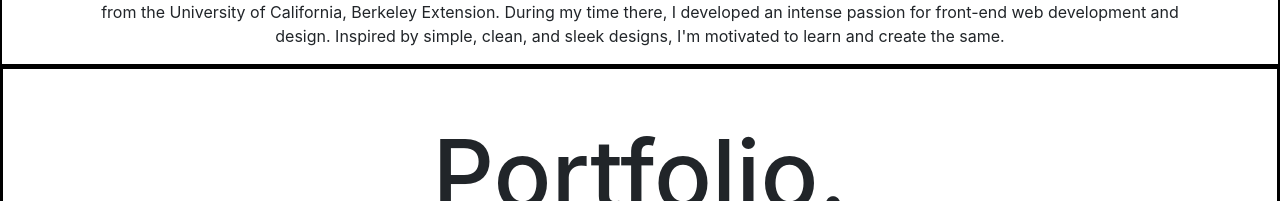
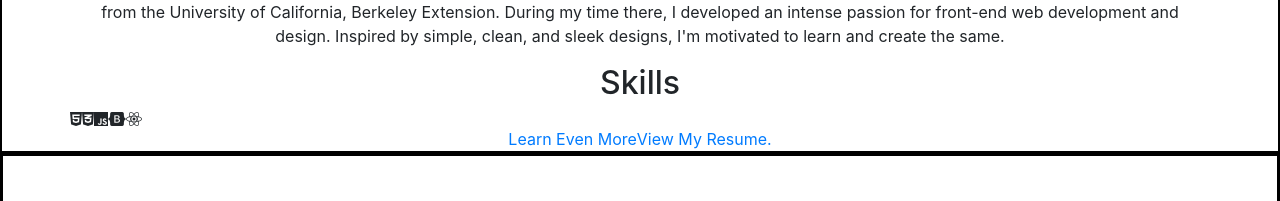
Before and after one commit to Guillermo-Martin/gcm-portfolio, a React (Create React App) app: page / in a window 1280 px wide. Shown: the part 1585-1786 px from the top of the page. Built offline with nearby package versions, Linux system fonts and the light colour scheme.

Commit message:
Add icons and links to About section

```diff
--- a/src/assets/styles/styles.css
+++ b/src/assets/styles/styles.css
@@ -22,12 +22,14 @@
   font-size: 10rem;
   text-align: left;
   margin-bottom: 0;
+  /* border: 3px solid white; */
 }
 
 .HeroImage-text-intro {
   font-size: 2rem;
   text-align: left;
   margin-top: 0;
+  /* border: 3px solid orange; */
 }
 
 .HeroImage-learn {
@@ -35,12 +37,14 @@
   font-size: 1.2rem;
   font-weight: bold;
   color: white;
+
 }
 
 .HeroImage-text-learn {
   display: flex;
   width: 75%;
   justify-content: flex-end;
+  /* border: 3px solid bisque; */
 }
 
 /* ===== About.js ===== */
@@ -52,6 +56,11 @@
 .About-header {
   font-size: 6rem;
   margin: 3rem;
+}
+
+.About-learn {
+  display: flex;
+  justify-content: center;
 }
 
 
--- a/src/components/About.js
+++ b/src/components/About.js
@@ -1,6 +1,7 @@
 import React from 'react';
 import Image from 'react-bootstrap/Image';
 import Container from 'react-bootstrap/Container';
+import Row from 'react-bootstrap/Row';
 
 function About() {
   return (
@@ -17,9 +18,22 @@ function About() {
           Hi, I'm Guillermo.  I'm a front-end web developer based in the Bay Area in California.  I recently earned my certificate in full-stack web development from the University of California, Berkeley Extension.  During my time there, I developed an intense passion for front-end web development and design.  Inspired by simple, clean, and sleek designs, I'm motivated to learn and create the same.
         </p>
 
+        <h2>Skills</h2>
+
+        <Row>
+          <i class="fab fa-html5"></i>
+          <i class="fab fa-css3-alt"></i>
+          <i class="fab fa-js"></i>
+          <i class="fab fa-bootstrap"></i>
+          <i class="fab fa-react"></i>
+        </Row>
+
 
           {/* INSERT LINKS TO LEARN MORE AND VIEW RESUME */}
-
+          <Row className="About-learn">
+            <a href="#">Learn Even More</a>
+            <a href="#">View My Resume.</a>
+          </Row>
 
       </Container>
 
--- a/src/components/HeroImage.js
+++ b/src/components/HeroImage.js
@@ -1,4 +1,5 @@
 import React from 'react';
+import Button from 'react-bootstrap/Button';
 import './../assets/styles/styles.css';
 
 function HeroImage() {
@@ -12,8 +13,6 @@ function HeroImage() {
           <h1 className="HeroImage-text-name">Hi, I'm Guillermo.</h1>
           <h2 className="HeroImage-text-intro">And I'm a front-end web developer.</h2>
 
-          {/* Link to learn more */}
-          <div className="HeroImage-text-learn"><a href="#" className="HeroImage-learn">Learn more!</a></div>
         </div>
       </div>
 
```
